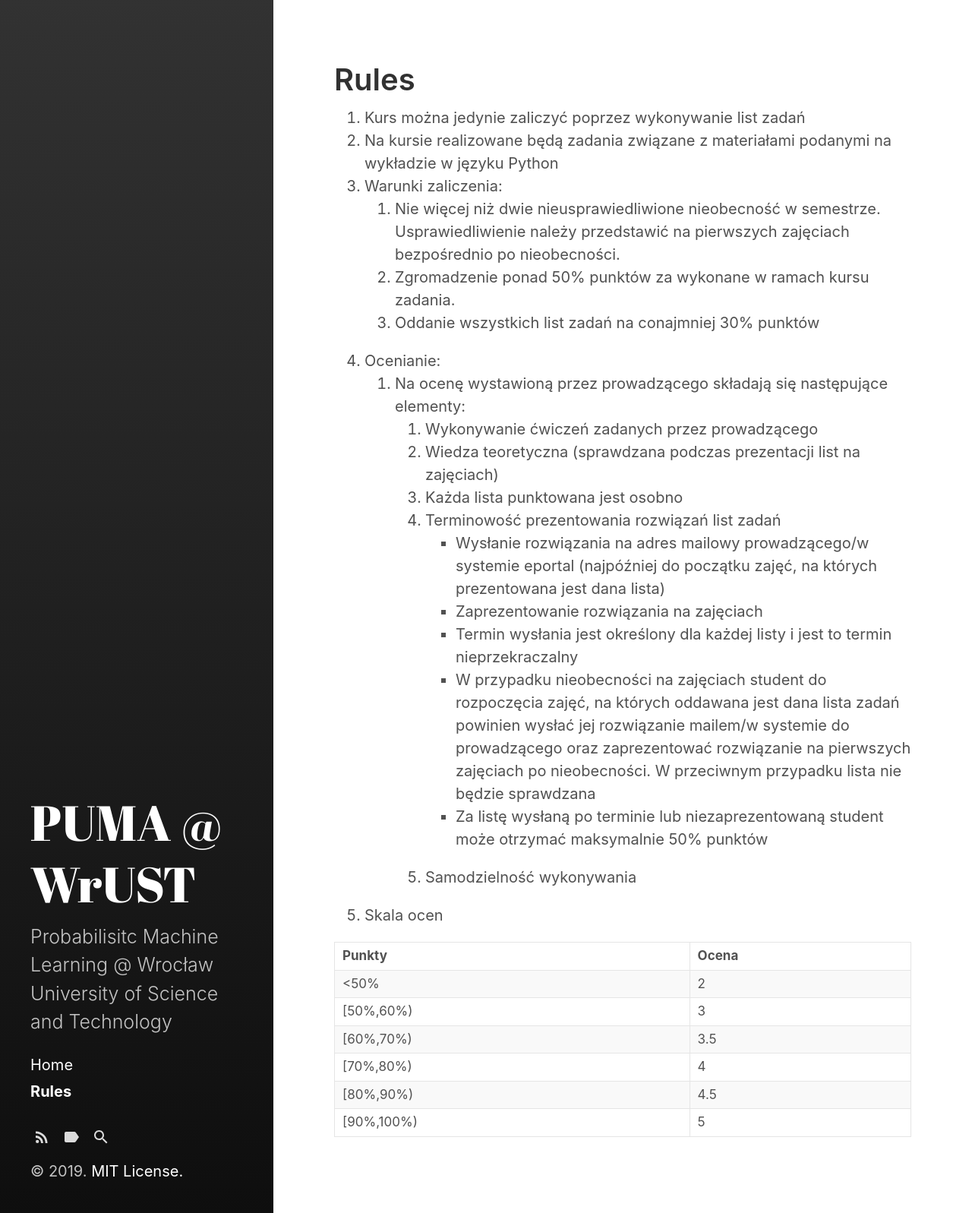
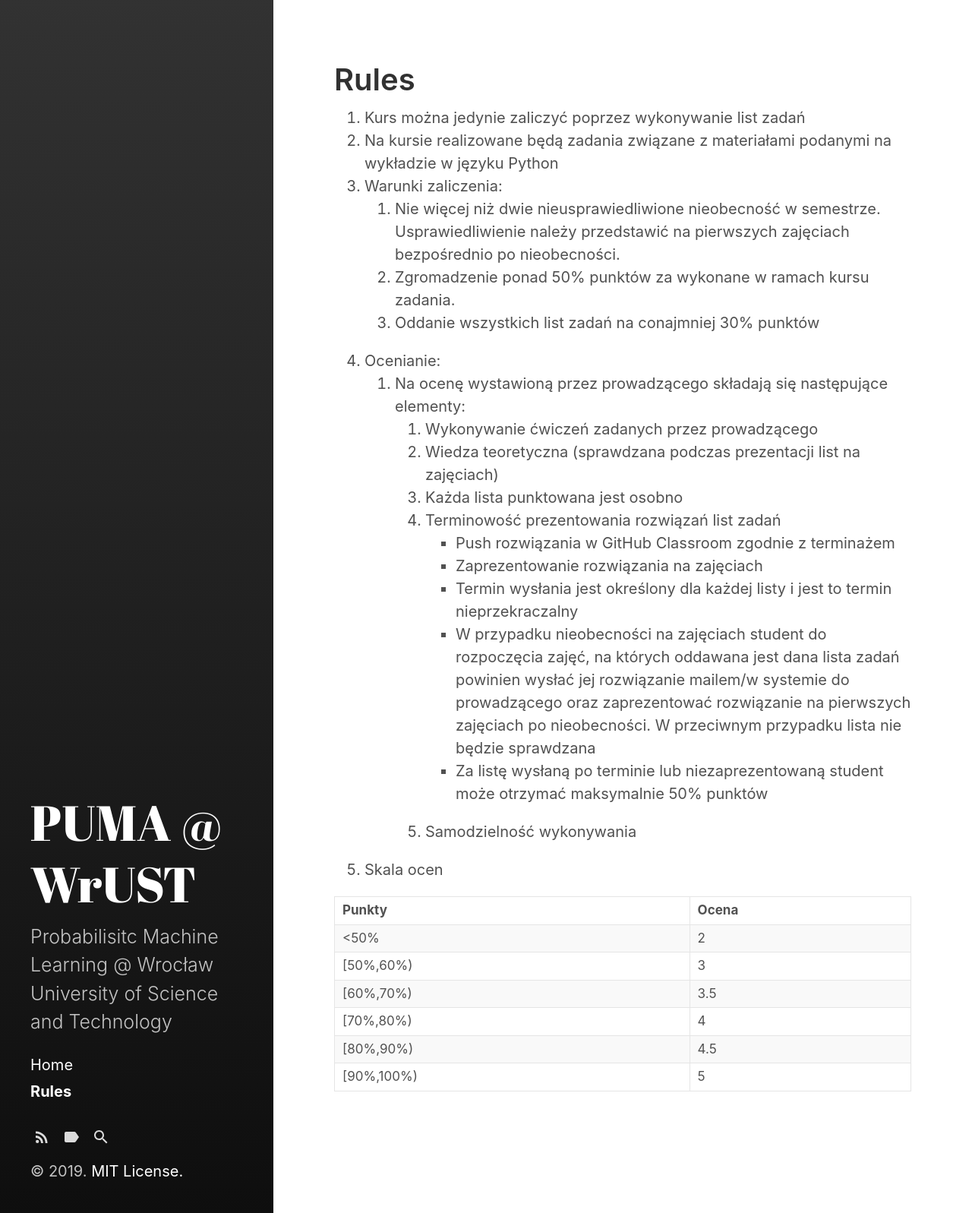
Before and after one commit to puma-wust/probabilistic.github.com, a Jekyll site: the page built from category/rules.md, in a window 1280 px wide. Shown: the whole page at 76% size. Built offline with Jekyll 4.4.1, drawn with Linux system fonts in a browser that asks for light colours.

Commit message:
fixing rules

```diff
--- a/category/rules.md
+++ b/category/rules.md
@@ -15,7 +15,7 @@ title: Rules
         2.  Wiedza teoretyczna (sprawdzana podczas prezentacji list na zajęciach)
         3.  Każda lista punktowana jest osobno
         4.  Terminowość prezentowania rozwiązań list zadań
-            -  Wysłanie rozwiązania na adres mailowy prowadzącego/w systemie eportal (najpóźniej do początku zajęć, na których prezentowana jest dana lista)
+            -  Push rozwiązania w GitHub Classroom zgodnie z terminażem
             -  Zaprezentowanie rozwiązania na zajęciach
             -  Termin wysłania jest określony dla każdej listy i jest to termin nieprzekraczalny
             -  W przypadku  nieobecności  na  zajęciach  student  do  rozpoczęcia  zajęć,  na  których  oddawana  jest  dana lista zadań powinien wysłać jej rozwiązanie mailem/w systemie do prowadzącego oraz zaprezentować rozwiązanie na pierwszych zajęciach po nieobecności. W przeciwnym przypadku lista nie będzie sprawdzana
```
